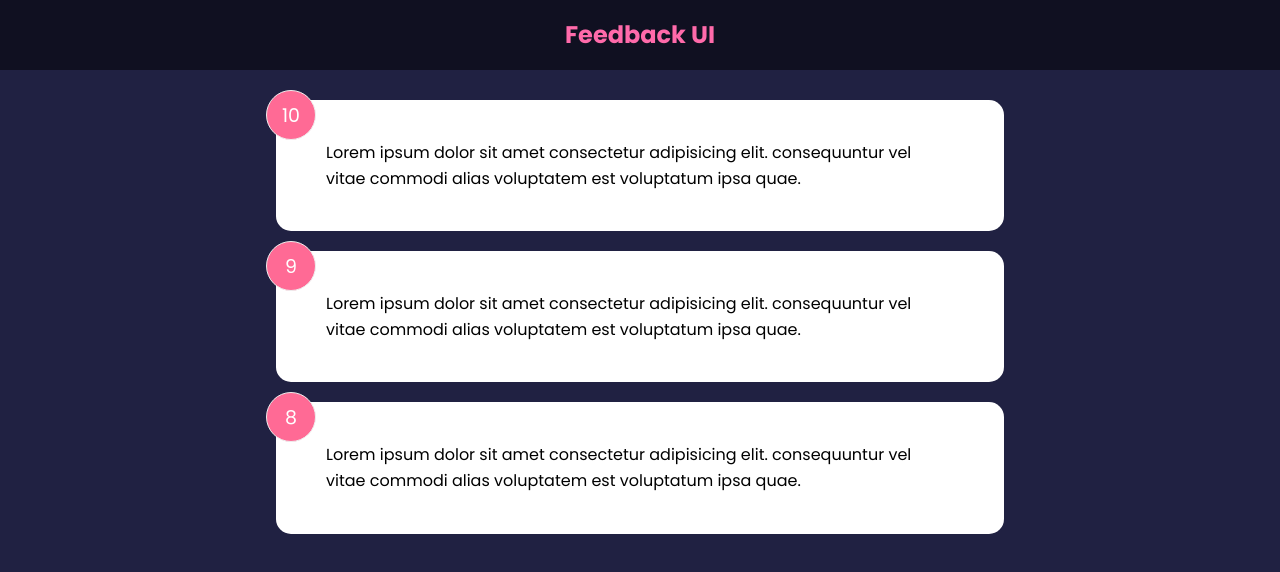
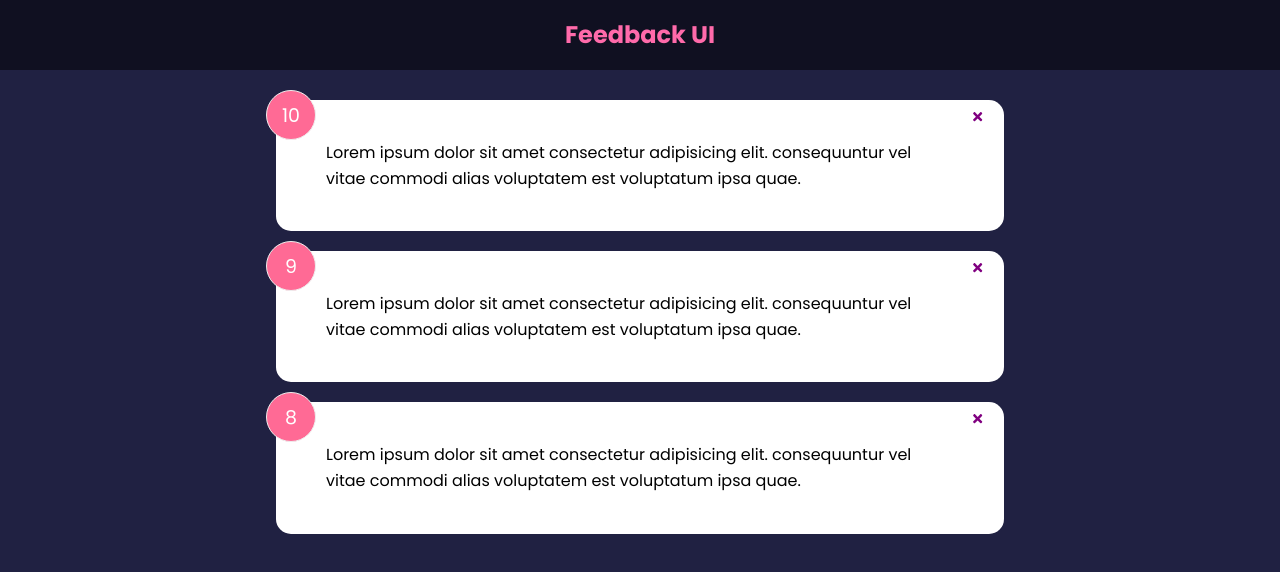
Before and after one commit to Shman-Dee/react-feedback-app, a React (Create React App) app: page / in a window 1280 px wide. Shown: the top 572 px of the page. Built offline with nearby package versions, Linux system fonts and the light colour scheme; the HTML template or start-up script is replaced by a standard one.

Commit message:
events and prop drilling

```diff
--- a/package.json
+++ b/package.json
@@ -8,6 +8,7 @@
     "@testing-library/user-event": "^13.5.0",
     "react": "^18.1.0",
     "react-dom": "^18.1.0",
+    "react-icons": "^4.3.1",
     "react-scripts": "5.0.1",
     "web-vitals": "^2.1.4"
   },
--- a/src/App.js
+++ b/src/App.js
@@ -6,11 +6,17 @@
 function App() {
   const [feedback, setFeedback] = useState(FeedbackData)
 
+  const deleteFeedback = (id) => {
+    if (window.confirm('Are you sure you want to delete?')) {
+      setFeedback(feedback.filter((item) => item.id !== id))
+    }
+  }
+
   return (
     <>
       <Header />
       <div className="container">
-        <FeedbackList feedback={feedback}/>
+        <FeedbackList feedback={feedback} handleDelete={deleteFeedback} />
       </div>
     </>
   )
--- a/src/components/FeedbackItem.jsx
+++ b/src/components/FeedbackItem.jsx
@@ -1,20 +1,24 @@
+import { FaTimes } from 'react-icons/fa'
 import Card from './shared/Card'
 import PropTypes from 'prop-types'
 
-function FeedbackItem({ item }) {
+function FeedbackItem({ item, handleDelete }) {
 
 
 
   return (
     <Card>
       <div className="num-display">{item.rating}</div>
+      <button onClick = {() => handleDelete(item.id)} className="close">
+        <FaTimes color="purple" />
+      </button>
       <div className="text-display">{item.text}</div>
     </Card>
   )
 }
 
 FeedbackItem.propTypes = {
-  item: PropTypes.object.isRequired
+  item: PropTypes.object.isRequired,
 }
 
 export default FeedbackItem
--- a/src/components/FeedbackList.jsx
+++ b/src/components/FeedbackList.jsx
@@ -2,7 +2,7 @@
 import FeedbackItem from './FeedbackItem'
 import PropTypes from 'prop-types'
 
-function FeedbackList({ feedback }) {
+function FeedbackList({ feedback, handleDelete }) {
   if (!feedback || feedback.length === 0) {
     return <p>No feedback yet</p>
   }
@@ -10,7 +10,11 @@
   return (
     <div className="feedback-list">
       {feedback.map((item) => (
-        <FeedbackItem key={item.id} item={item} />
+        <FeedbackItem
+          key={item.id}
+          item={item}
+          handleDelete={handleDelete}
+        />
       ))}
     </div>
   )
```
Also changed, not shown: 1 other file (tests, documents, lock files or other folders).
